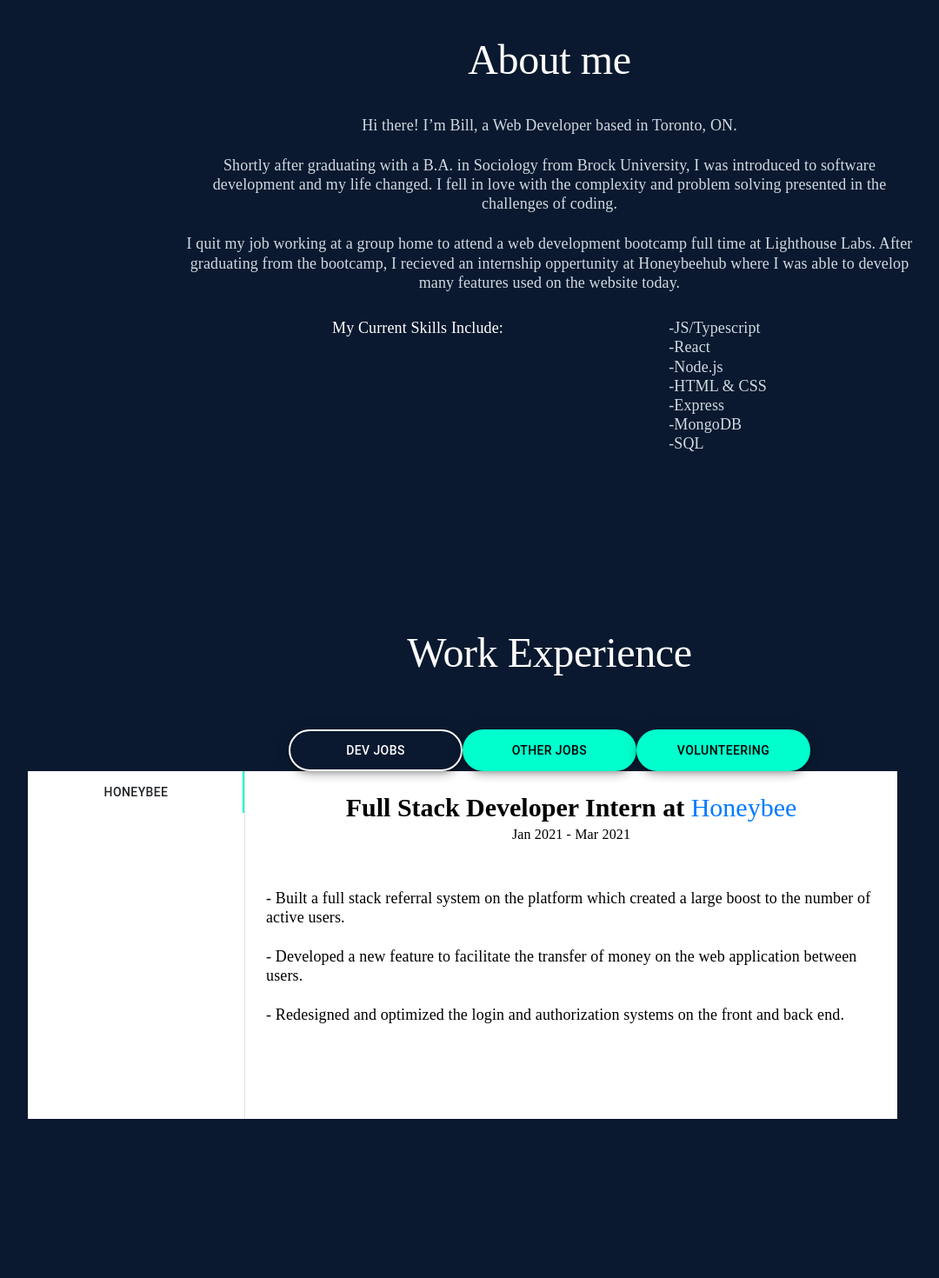
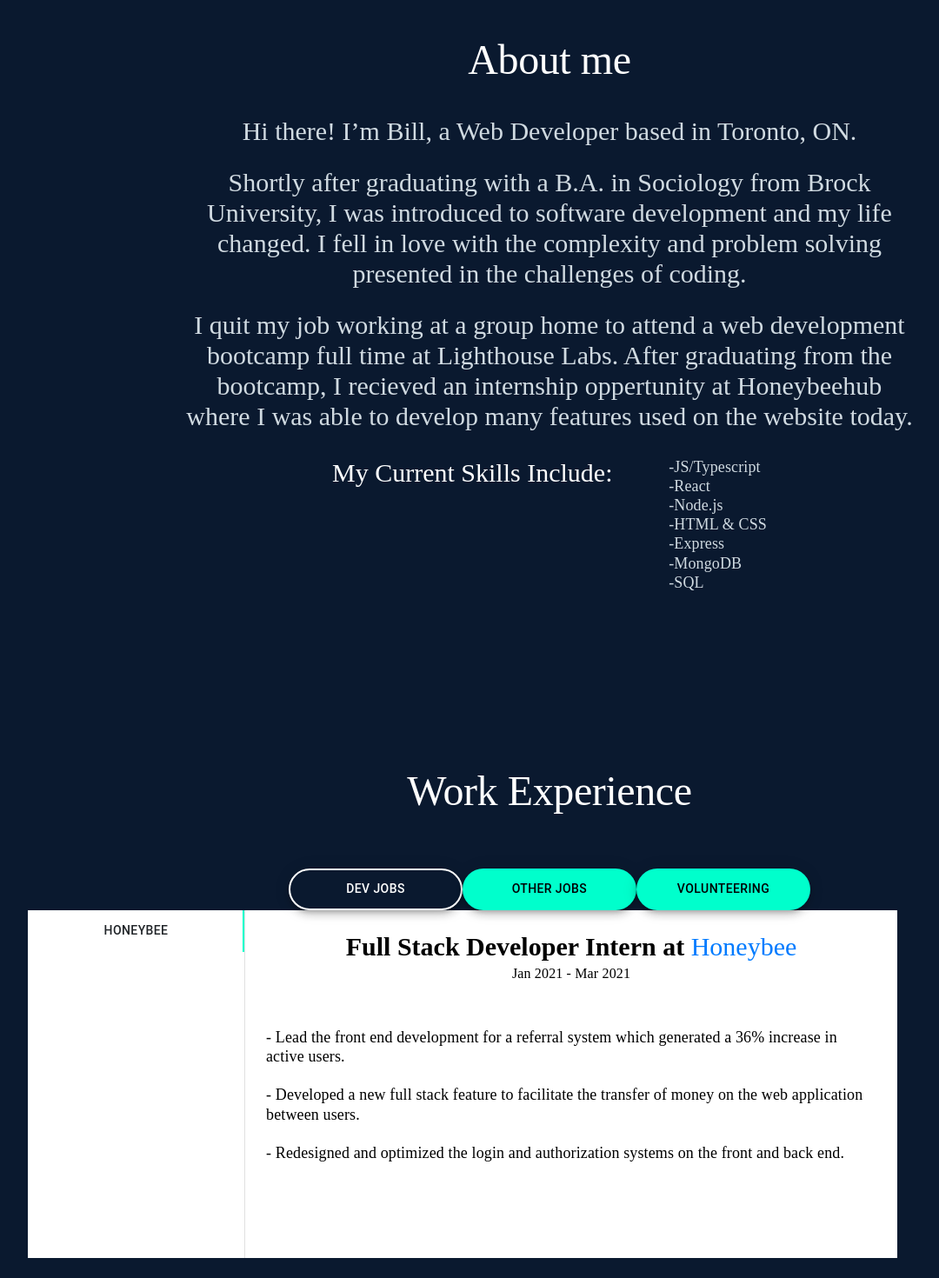
Before and after one commit to WattersIV/portfolio, a React (Create React App) app: page / in a window 1280 px wide. Shown: the part 540-2010 px from the top of the page at 87% size, without its empty margins (8-1088 px from the left). Built offline with nearby package versions, Linux system fonts and the light colour scheme.

Commit message:
Change text color and size in about me

```diff
--- a/src/componets/AboutMe.tsx
+++ b/src/componets/AboutMe.tsx
@@ -27,6 +27,9 @@ const useStyles = makeStyles((theme) => ({
   },
   brightText: {
     color: `${theme.palette.primary.contrastText}`,
+  },
+  aboutMeText: {
+    color: `${theme.palette.text.primary}`,
   }
 }))
 
@@ -40,19 +43,20 @@ export default function AboutMe () {
         About me
       </Typography>
       <div>
-        <Typography variant='h4' align='center' color='textPrimary'>
+        <Typography variant='h3' align='center' className={classes.aboutMeText}>
         Hi there! I’m Bill, a Web Developer based in Toronto, ON.
         </Typography>
         <br />
-        <Typography variant='h4' align='center' color='textPrimary'>
+        <Typography variant='h3' align='center' className={classes.aboutMeText}>
           Shortly after graduating with a B.A. in Sociology from Brock University, I was introduced to software development and my life changed. I fell in love with the complexity and problem solving presented in the challenges of coding.
         </Typography>
         <br />
-        <Typography variant='h4' align='center' color='textPrimary'>
+        <Typography variant='h3' align='center' className={classes.aboutMeText}>
           I quit my job working at a group home to attend a web development bootcamp full time at Lighthouse Labs. After graduating from the bootcamp, I recieved an internship oppertunity at Honeybeehub where I was able to develop many features used on the website today.
         </Typography>
         <div className={classes.skillsContainer}>
-          <Typography variant='h4' className={classes.brightText}>
+          {/* Make these Tiles that jump or something when you hover and add a logo for each */}
+          <Typography variant='h3' className={classes.brightText}>
             My Current Skills Include:
           </Typography>
           <div className={classes.skillsList}>
--- a/src/componets/LandingPage.tsx
+++ b/src/componets/LandingPage.tsx
@@ -30,6 +30,10 @@ const useStyles = makeStyles((theme) => ({
   nameAndPicture: {
     display: 'flex',
     flexDirection: 'column',
+  },
+  aboutMe: {
+    width: '500px',
+    color: `${theme.palette.text.primary}`,
   }
 }))
 
@@ -51,7 +55,7 @@ export default function LandingPage() {
         </div>
       </div>
       <div className={classes.landingSummary}>
-        <Typography variant='h3' color='textPrimary' style={{ width: '500px' }}>
+        <Typography variant='h3' className={classes.aboutMe} >
           I am a Web Developer based in Toronto, ON.
           I specialize in making interactive web applications using React and Node.js.
             <br />
--- a/src/componets/NavBar.tsx
+++ b/src/componets/NavBar.tsx
@@ -2,8 +2,6 @@ import { makeStyles } from '@material-ui/core/styles'
 import { Typography, Slide, useScrollTrigger } from '@material-ui/core'
 import NavButton from './NavButton'
 import ResumeButton from './ResumeButton'
-import github from '../pictures/github-logo.svg'
-import linkedIn from '../pictures/linkedin-logo.svg'
 import { Link } from 'react-scroll'
 import { githubURL, linkedInURL } from '../config'
 import LinkedInIcon from '@material-ui/icons/LinkedIn';
--- a/src/componets/ProjectDetails.tsx
+++ b/src/componets/ProjectDetails.tsx
@@ -36,6 +36,8 @@ export default function ProjectDetails (props: any) {
       <Typography color='textPrimary' variant='h3' align='center' className={classes.brightText}>
         {project.title}
       </Typography>
+      {/* Make the card closer to the background color and add an arrow like point at the picture */}
+      {/* Add Links to code on github */}
       <Paper elevation={5} className={classes.descriptionCard}>
         <Typography color='textSecondary' variant='h4' className={classes.description}>
           {project.description}
--- a/src/config.ts
+++ b/src/config.ts
@@ -19,8 +19,8 @@ export const devJobs: IJobs[] = [
     end: 'Mar 2021',
     link: 'https://www.honeybeehub.io',
     keyPoints: [
-      'Built a full stack referral system on the platform which created a large boost to the number of active users.',
-      'Developed a new feature to facilitate the transfer of money on the web application between users.',
+      'Lead the front end development for a referral system which generated a 36% increase in active users.',
+      'Developed a new full stack feature to facilitate the transfer of money on the web application between users.',
       'Redesigned and optimized the login and authorization systems on the front and back end.'
     ]
   }
```
Also changed, not shown: 1 other file (tests, documents, lock files or other folders).
